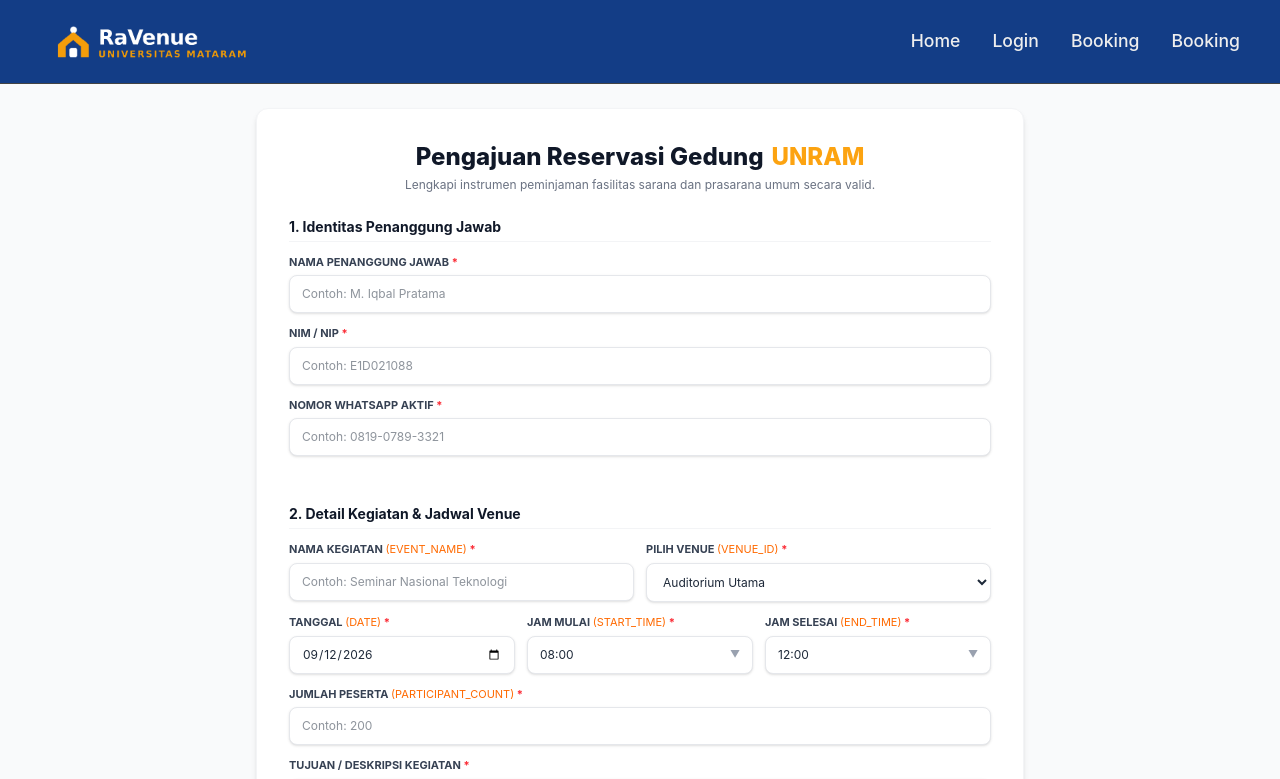
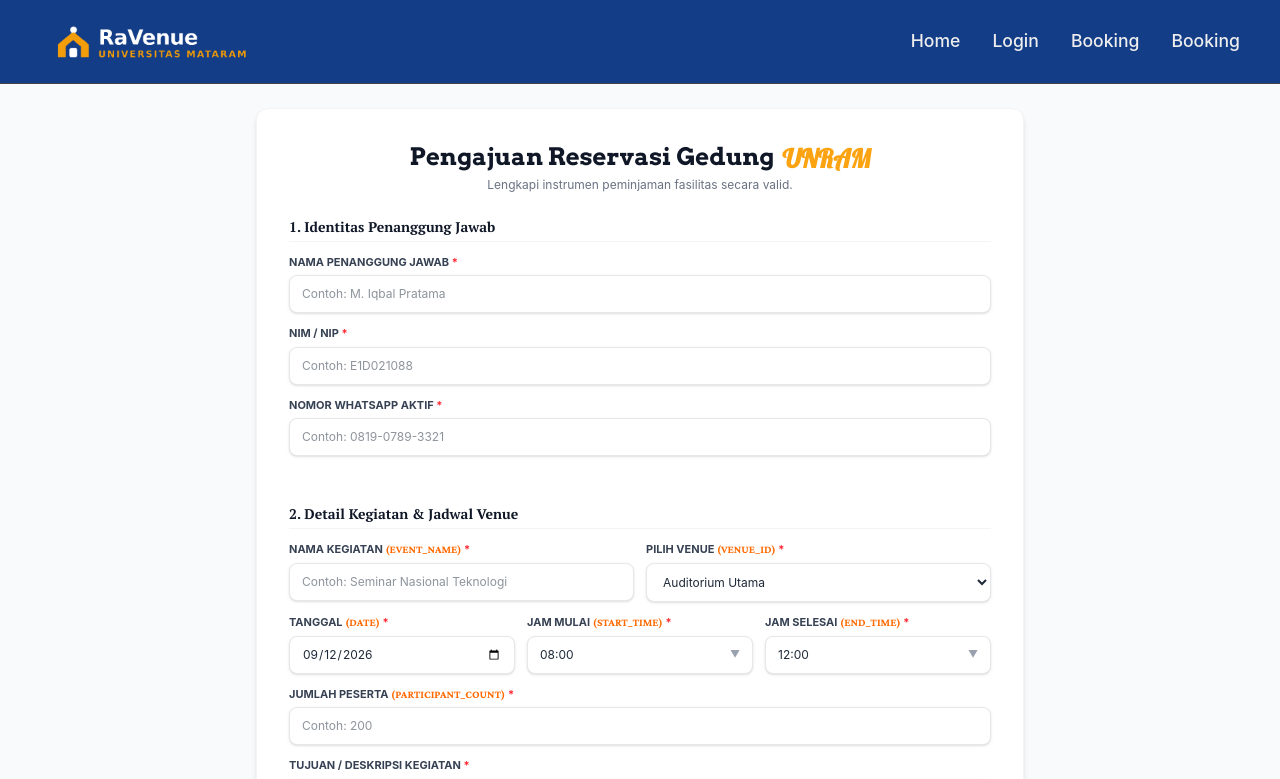
Before and after one commit to Grizkya/KARISMA, a Next.js app: page /booking in a window 1280 px wide. Shown: the top 779 px of the page. Built offline with nearby package versions, Linux system fonts and the light colour scheme.

Commit message:
update booking page

```diff
--- a/src/app/(main)/booking/page.js
+++ b/src/app/(main)/booking/page.js
@@ -23,7 +23,6 @@ export default function BookingPage() {
   const [showStartTimeDropdown, setShowStartTimeDropdown] = useState(false);
   const [showEndTimeDropdown, setShowEndTimeDropdown] = useState(false);
 
-  // Refs untuk navigasi otomatis ke elemen yang belum diisi
   const picNameRef = useRef(null);
   const picIdentityRef = useRef(null);
   const whatsappRef = useRef(null);
@@ -38,7 +37,7 @@ export default function BookingPage() {
 
   const timeOptions = [
     "06:00", "07:00", "08:00", "09:00", "10:00",
-    "11:00", "12:00", "13:00", "14:00", "15:00", "16:00", "17:00"
+    "11:00", "12:00", "13:00", "14:00", "15:00", "16:00", "17:00", "18:00", "19:00", "20:00", "21:00",
   ];
 
   useEffect(() => {
@@ -65,7 +64,6 @@ export default function BookingPage() {
   const handleSubmit = (e) => {
     e.preventDefault();
 
-    // Validasi satu per satu agar bisa diarahkan ke elemen yang kosong
     if (!formData.pic_name) {
       setMessage({ text: "⚠️ Mohon isi Nama Penanggung Jawab terlebih dahulu.", type: "error" });
       picNameRef.current?.scrollIntoView({ behavior: "smooth", block: "center" });
@@ -125,16 +123,31 @@ export default function BookingPage() {
 
   return (
     <div className="min-h-screen bg-gray-50 py-6 px-4 flex flex-col justify-center">
+      <link rel="preconnect" href="https://fonts.googleapis.com" />
+      <link rel="preconnect" href="https://fonts.gstatic.com" crossOrigin="anonymous" />
+      <link href="https://fonts.googleapis.com/css2?family=Arvo:ital,wght@0,400;0,700;1,400;1,700&family=Crimson+Pro:ital,wght@0,700;1,700&family=Lobster&family=PT+Serif:ital,wght@0,700;1,700&display=swap" rel="stylesheet" />
+
       <div className="max-w-3xl mx-auto w-full bg-white rounded-xl shadow-md border border-gray-100 p-6 md:p-8">
 
         {/* Header */}
         <div className="text-center mb-6">
-          <h1 className="text-2xl font-extrabold text-gray-900 flex items-center justify-center gap-2">
-            <span>Pengajuan Reservasi Gedung</span>
-            <span className="text-[#fca311]">UNRAM</span>
+          <h1 className="text-2xl font-extrabold text-gray-900 flex items-baseline justify-center gap-2 flex-wrap">
+            <span style={{ fontFamily: "'Arvo', serif" }}>Pengajuan Reservasi Gedung</span>
+            <span
+              className="text-[#fca311]"
+              style={{
+                fontFamily: "'Lobster', cursive",
+                fontSize: "1.6rem",
+                display: "inline-block",
+                lineHeight: "1",
+                transform: "translateY(3px)"
+              }}
+            >
+              UNRAM
+            </span>
           </h1>
           <p className="text-xs text-gray-500 mt-1 max-w-xl mx-auto">
-            Lengkapi instrumen peminjaman fasilitas sarana dan prasarana umum secara valid.
+            Lengkapi instrumen peminjaman fasilitas secara valid.
           </p>
         </div>
 
@@ -151,7 +164,7 @@ export default function BookingPage() {
           {/* Bagian 1 */}
           <div id="step-section-1" className="space-y-3">
             <div className="flex justify-between items-center pb-1 border-b border-gray-100">
-              <h3 className="text-sm font-bold text-gray-900">
+              <h3 className="text-sm text-gray-900" style={{ fontFamily: "'PT Serif', serif", fontWeight: 700 }}>
                 1. Identitas Penanggung Jawab
               </h3>
             </div>
@@ -207,13 +220,19 @@ export default function BookingPage() {
           {/* Bagian 2 */}
           <div id="step-section-2" className="space-y-3 pt-4">
             <div className="flex justify-between items-center pb-1 border-b border-gray-100">
-              <h3 className="text-sm font-bold text-gray-900">2. Detail Kegiatan & Jadwal Venue</h3>
+              <h3 className="text-sm text-gray-900" style={{ fontFamily: "'PT Serif', serif", fontWeight: 700 }}>
+                2. Detail Kegiatan & Jadwal Venue
+              </h3>
             </div>
 
             <div className="grid grid-cols-1 md:grid-cols-2 gap-3">
               <div>
                 <label className="block text-[11px] font-bold uppercase text-gray-700 mb-1">
-                  NAMA KEGIATAN <span className="text-orange-500 font-normal">(EVENT_NAME)</span> <span className="text-red-500">*</span>
+                  NAMA KEGIATAN{" "}
+                  <span className="text-orange-500 text-[11px]" style={{ fontFamily: "'Crimson Pro', serif", fontWeight: 700 }}>
+                    (EVENT_NAME)
+                  </span>{" "}
+                  <span className="text-red-500">*</span>
                 </label>
                 <input
                   ref={eventNameRef}
@@ -228,7 +247,11 @@ export default function BookingPage() {
 
               <div>
                 <label className="block text-[11px] font-bold uppercase text-gray-700 mb-1">
-                  PILIH VENUE <span className="text-orange-500 font-normal">(VENUE_ID)</span> <span className="text-red-500">*</span>
+                  PILIH VENUE{" "}
+                  <span className="text-orange-500 text-[11px]" style={{ fontFamily: "'Crimson Pro', serif", fontWeight: 700 }}>
+                    (VENUE_ID)
+                  </span>{" "}
+                  <span className="text-red-500">*</span>
                 </label>
                 <select
                   name="venue_id"
@@ -246,7 +269,11 @@ export default function BookingPage() {
             <div className="grid grid-cols-1 md:grid-cols-3 gap-3">
               <div>
                 <label className="block text-[11px] font-bold uppercase text-gray-700 mb-1">
-                  TANGGAL <span className="text-orange-500 font-normal">(DATE)</span> <span className="text-red-500">*</span>
+                  TANGGAL{" "}
+                  <span className="text-orange-500 text-[11px]" style={{ fontFamily: "'Crimson Pro', serif", fontWeight: 700 }}>
+                    (DATE)
+                  </span>{" "}
+                  <span className="text-red-500">*</span>
                 </label>
                 <input
                   ref={dateRef}
@@ -260,7 +287,11 @@ export default function BookingPage() {
 
               <div className="relative" ref={startRef}>
                 <label className="block text-[11px] font-bold uppercase text-gray-700 mb-1">
-                  JAM MULAI <span className="text-orange-500 font-normal">(START_TIME)</span> <span className="text-red-500">*</span>
+                  JAM MULAI{" "}
+                  <span className="text-orange-500 text-[11px]" style={{ fontFamily: "'Crimson Pro', serif", fontWeight: 700 }}>
+                    (START_TIME)
+                  </span>{" "}
+                  <span className="text-red-500">*</span>
                 </label>
                 <div onClick={() => setShowStartTimeDropdown(!showStartTimeDropdown)} className="w-full bg-white border border-gray-200 rounded-lg px-3 py-2.5 text-xs text-gray-800 flex justify-between items-center cursor-pointer shadow-sm">
                   <span>{formData.start_time}</span>
@@ -278,8 +309,12 @@ export default function BookingPage() {
               </div>
 
               <div className="relative" ref={endRef}>
-                <label className="block text-[11px] font-bold uppercase text-gray-700 mb-1">
-                  JAM SELESAI <span className="text-orange-500 font-normal">(END_TIME)</span> <span className="text-red-500">*</span>
+                <label className="block text-[11px] font-bold text-gray-700 mb-1">
+                  JAM SELESAI{" "}
+                  <span className="text-orange-500 text-[11px]" style={{ fontFamily: "'Crimson Pro', serif", fontWeight: 700 }}>
+                    (END_TIME)
+                  </span>{" "}
+                  <span className="text-red-500">*</span>
                 </label>
                 <div onClick={() => setShowEndTimeDropdown(!showEndTimeDropdown)} className="w-full bg-white border border-gray-200 rounded-lg px-3 py-2.5 text-xs text-gray-800 flex justify-between items-center cursor-pointer shadow-sm">
                   <span>{formData.end_time}</span>
@@ -299,7 +334,11 @@ export default function BookingPage() {
 
             <div>
               <label className="block text-[11px] font-bold uppercase text-gray-700 mb-1">
-                JUMLAH PESERTA <span className="text-orange-500 font-normal">(PARTICIPANT_COUNT)</span> <span className="text-red-500">*</span>
+                JUMLAH PESERTA{" "}
+                <span className="text-orange-500 text-[11px]" style={{ fontFamily: "'Crimson Pro', serif", fontWeight: 700 }}>
+                  (PARTICIPANT_COUNT)
+                </span>{" "}
+                <span className="text-red-500">*</span>
               </label>
               <input
                 ref={participantCountRef}
@@ -331,7 +370,9 @@ export default function BookingPage() {
           {/* Bagian 3 */}
           <div id="step-section-3" className="space-y-3 pt-4" ref={signatureRef}>
             <div className="flex justify-between items-center pb-1 border-b border-gray-100">
-              <h3 className="text-sm font-bold text-gray-900">3. Unggah Tanda Tangan</h3>
+              <h3 className="text-sm text-gray-900" style={{ fontFamily: "'PT Serif', serif", fontWeight: 700 }}>
+                3. Unggah Tanda Tangan
+              </h3>
             </div>
 
             <div>
```
